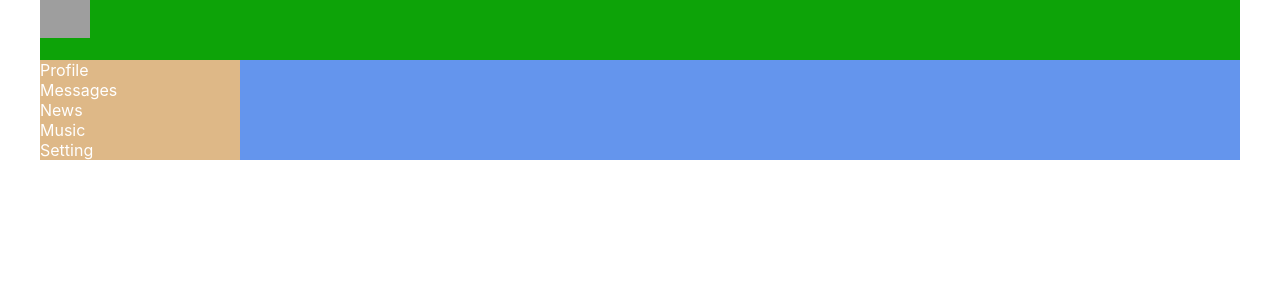
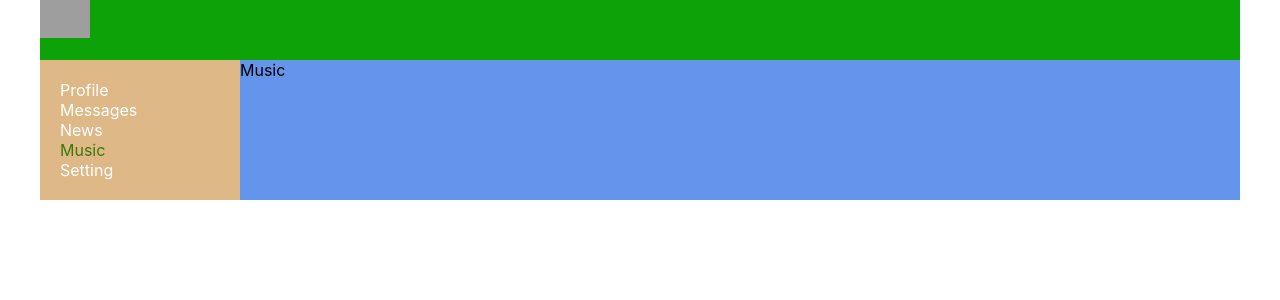
Before and after one commit to Moi-glaza-vezde/samurai-way-main, a React (Create React App) app: page /music in a window 1280 px wide. Shown: the top 300 px of the page. Built offline with nearby package versions, Linux system fonts and the light colour scheme; grey boxes are pictures that could not be loaded.

Commit message:
create navLink and style class activLink

```diff
--- a/src/App.tsx
+++ b/src/App.tsx
@@ -5,6 +5,9 @@ import {NavBar} from './components/navBar/NavBar';
 import {Profile} from './components/profile/Profile';
 import {Dialogs} from './components/dialogs/Dialogs';
 import {BrowserRouter, Route} from 'react-router-dom';
+import {Music} from './components/music/Music';
+import {News} from './components/news/News';
+import {Setting} from './components/setting/Setting';
 
 const App = () => {
     return (
@@ -15,6 +18,9 @@ const App = () => {
                 <div className="app-wrapper-content ">
                     <Route path={"/dialogs"} component={Dialogs}/>
                     <Route path={"/profile"} component={Profile}/>
+                    <Route path={"/music"} component={Music}/>
+                    <Route path={"/news"} component={News}/>
+                    <Route path={"/setting"} component={Setting}/>
                 </div>
 
             </div>
--- /dev/null
+++ b/src/components/music/Music.tsx
@@ -0,0 +1,9 @@
+import React from 'react';
+
+export const Music = () => {
+    return (
+        <div>
+            Music
+        </div>
+    );
+};
--- a/src/components/navBar/NavBar.module.css
+++ b/src/components/navBar/NavBar.module.css
@@ -1,9 +1,13 @@
 .nav {
 	grid-area: n;
 	background-color: burlywood;
+	padding: 20px;
 }
 
 .item {
 	color: white;
 	list-style: none;
 }
+.item a.activeLink {
+	color: #3a7a06;
+}
--- a/src/components/navBar/NavBar.tsx
+++ b/src/components/navBar/NavBar.tsx
@@ -1,6 +1,6 @@
 import React from 'react';
 import s from './NavBar.module.css';
-
+import {NavLink} from 'react-router-dom';
 
 
 export const NavBar = () => {
@@ -8,19 +8,19 @@ export const NavBar = () => {
         <nav className={s.nav}>
             <ul>
                 <li className={s.item}>
-               <a href="/profile">Profile</a>
+                    <NavLink activeClassName={s.activeLink} to="/profile">Profile</NavLink>
                 </li>
                 <li className={s.item}>
-               <a href="/dialogs">Messages</a>
+                    <NavLink activeClassName={s.activeLink} to="/dialogs">Messages</NavLink>
                 </li>
                 <li className={s.item}>
-               <a href="#">News</a>
+                    <NavLink activeClassName={s.activeLink} to="/news">News</NavLink>
                 </li>
                 <li className={s.item}>
-               <a href="#">Music</a>
+                    <NavLink activeClassName={s.activeLink} to="/music">Music</NavLink>
                 </li>
                 <li className={s.item}>
-               <a href="#">Setting</a>
+                    <NavLink activeClassName={s.activeLink} to="/setting">Setting</NavLink>
                 </li>
             </ul>
         </nav>
--- /dev/null
+++ b/src/components/news/News.tsx
@@ -0,0 +1,9 @@
+import React from 'react';
+
+export const News = () => {
+    return (
+        <div>
+            News
+        </div>
+    );
+};
--- /dev/null
+++ b/src/components/setting/Setting.tsx
@@ -0,0 +1,9 @@
+import React from 'react';
+
+export const Setting = () => {
+    return (
+        <div>
+            Setting
+        </div>
+    );
+};
```
Also changed, not shown: src/components/music/Music.module.css (added), src/components/news/News.module.css (added). Lines whose indentation alone changed are shown as unchanged.
